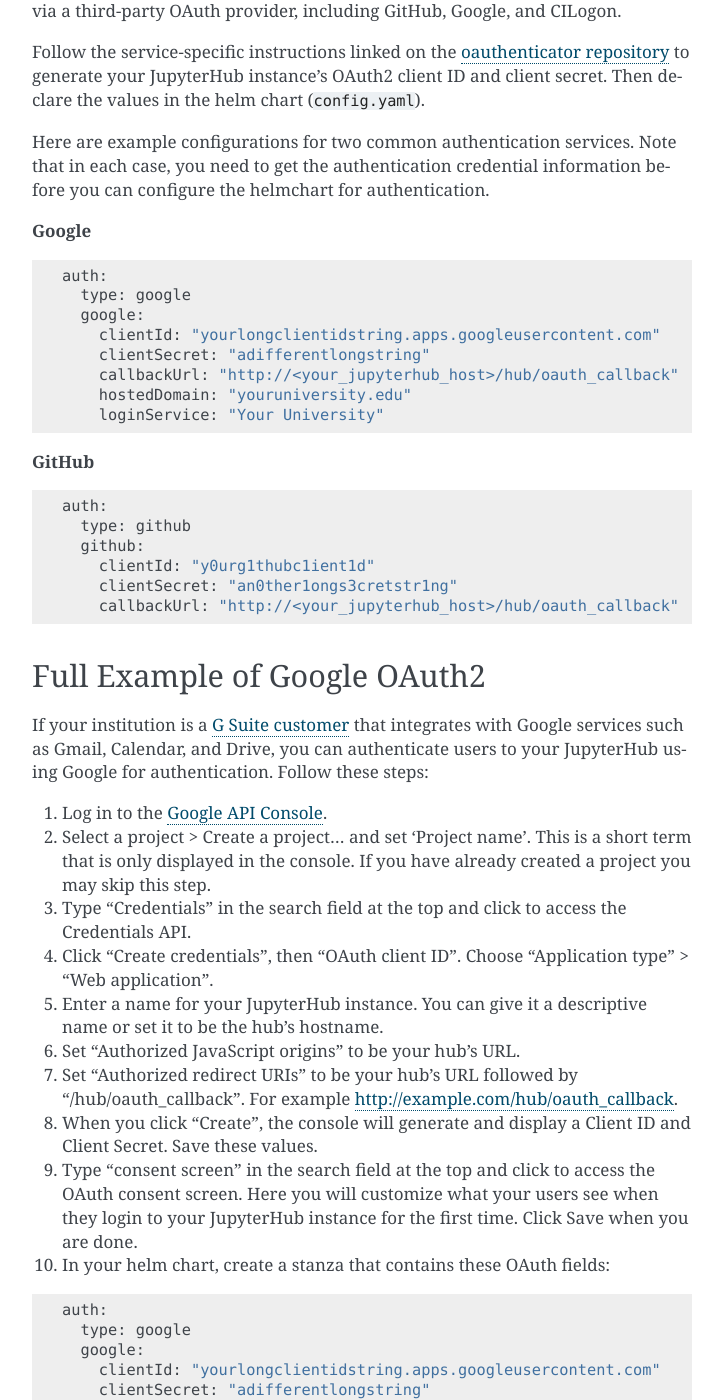
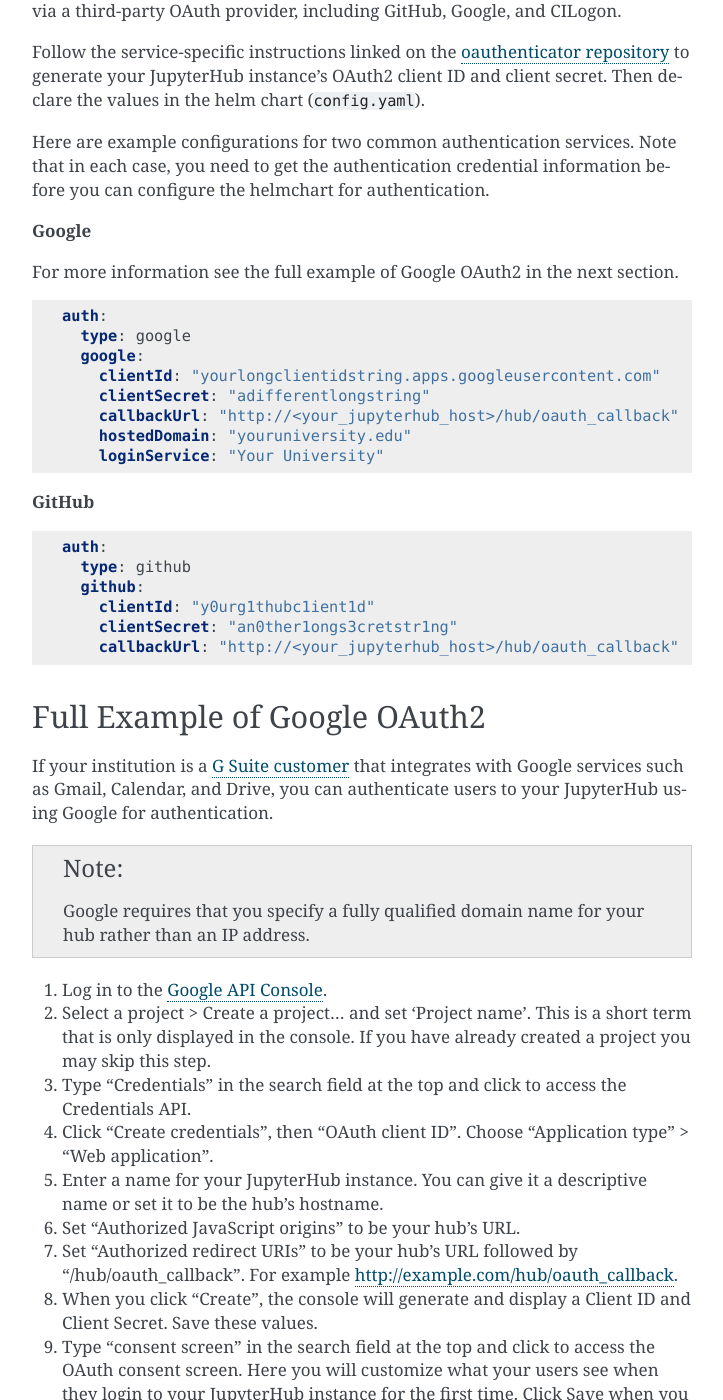
Before and after one commit to jupyterhub/zero-to-jupyterhub-k8s, a Sphinx documentation site: the page built from doc/source/extending-jupyterhub.rst, in a window 1280 px wide and 1400 px high, scrolled down 3759 px. Shown: the whole window, without its empty margins (388-1111 px from the left). Built offline with Sphinx 7.4.7, drawn with Linux system fonts in a browser that asks for light colours.

Commit message:
Note Google's hostname restrictions.
http://stackoverflow.com/questions/14238665/can-a-public-ip-address-be-used-as-google-oauth-redirect-uri

```diff
--- a/doc/source/extending-jupyterhub.rst
+++ b/doc/source/extending-jupyterhub.rst
@@ -158,7 +158,9 @@
 
 **Google**
 
-.. code-block:: bash
+For more information see the full example of Google OAuth2 in the next section.
+
+.. code-block:: yaml
 
     auth:
       type: google
@@ -171,7 +173,7 @@
 
 **GitHub**
 
-.. code-block:: bash
+.. code-block:: yaml
 
       auth:
         type: github
@@ -183,7 +185,10 @@
 Full Example of Google OAuth2
 -----------------------------
 
-If your institution is a `G Suite customer <https://gsuite.google.com>`_ that integrates with Google services such as Gmail, Calendar, and Drive, you can authenticate users to your JupyterHub using Google for authentication. Follow these steps:
+If your institution is a `G Suite customer <https://gsuite.google.com>`_ that integrates with Google services such as Gmail, Calendar, and Drive, you can authenticate users to your JupyterHub using Google for authentication.
+
+.. note::
+       Google requires that you specify a fully qualified domain name for your hub rather than an IP address.
 
 1. Log in to the `Google API Console <https://console.developers.google.com>`_.
 
```
